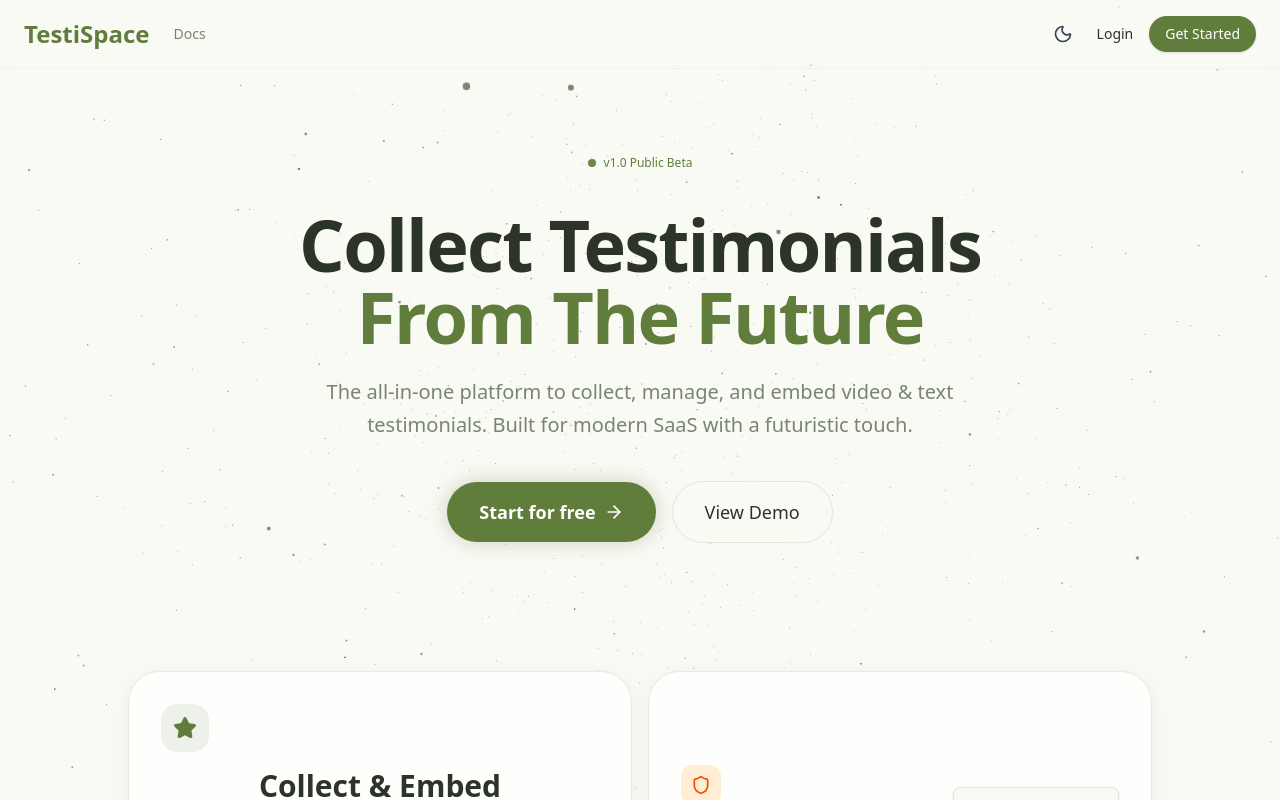
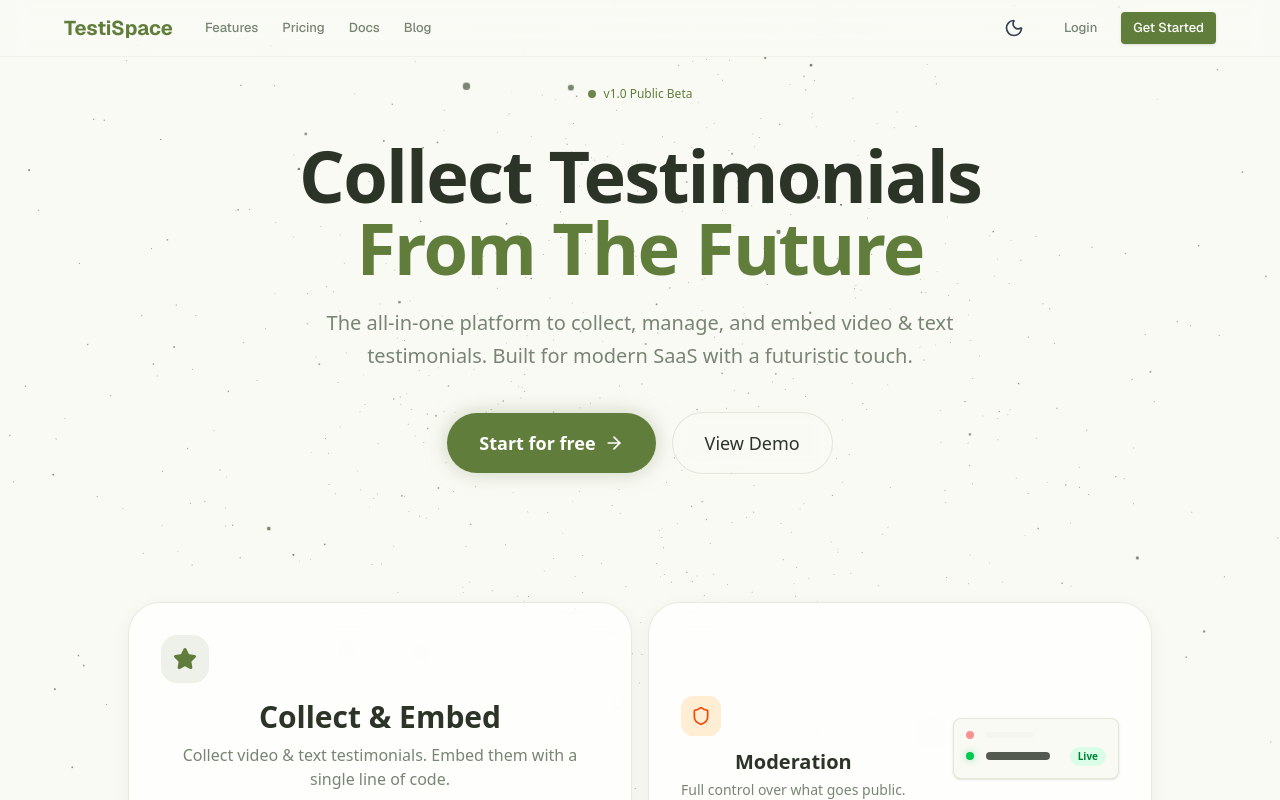
Before and after one commit to xeylous/testispace, a Next.js app: page / in a window 1280 px wide. Shown: the top 800 px of the page. Built offline with nearby package versions, Linux system fonts and the light colour scheme; no server answers.

Commit message:
updated navbar

```diff
--- a/src/components/Navbar.tsx
+++ b/src/components/Navbar.tsx
@@ -8,53 +8,73 @@ export default function Navbar() {
   const { data: session, status } = useSession();
 
   return (
-    <nav className="relative z-20 flex items-center justify-between px-6 py-4 max-w-7xl mx-auto border-b border-border/40 backdrop-blur-md bg-background/50 sticky top-0">
-        <div className="flex items-center gap-6">
-            <Link href="/" className="text-2xl font-bold text-primary hover:text-primary/80 transition-colors">
-                TestiSpace
+    <nav className="fixed top-0 left-0 right-0 z-50 border-b border-border/40 backdrop-blur-md bg-background/50 font-sans transition-all duration-300">
+        <div className="max-w-[1200px] mx-auto px-6 h-14 flex items-center justify-between">
+            {/* Logo Section */}
+            <div className="flex items-center gap-8">
+                <Link href="/" className="flex items-center gap-2 group">
+                    <span className="text-xl font-bold text-primary hover:opacity-90 transition-opacity">TestiSpace</span>
                 </Link>
-            <Link href="/docs" className="text-sm font-medium text-muted-foreground hover:text-foreground transition-colors">
+
+                {/* Desktop Navigation */}
+                <div className="hidden md:flex items-center gap-6">
+                    <Link href="/features" className="text-[13px] font-medium text-muted-foreground hover:text-foreground transition-colors">
+                        Features
+                    </Link>
+                    <Link href="/pricing" className="text-[13px] font-medium text-muted-foreground hover:text-foreground transition-colors">
+                        Pricing
+                    </Link>
+                    <Link href="/docs" className="text-[13px] font-medium text-muted-foreground hover:text-foreground transition-colors">
                         Docs
                     </Link>
+                    <Link href="https://blog.xeylous.xyz" target="_blank" className="text-[13px] font-medium text-muted-foreground hover:text-foreground transition-colors">
+                        Blog
+                    </Link>
                 </div>
-        <div className="flex items-center gap-4">
+            </div>
+
+            {/* Right Side Actions */}
+            <div className="flex items-center gap-3">
+                <div className="mr-2">
                    <ThemeToggle />
+                </div>
+
                 {status === "loading" ? (
-              <div className="w-20 h-8 bg-muted animate-pulse rounded-full" />
+                  <div className="w-20 h-8 bg-muted animate-pulse rounded-md" />
                 ) : session ? (
                   <>
                     <Link
                       href="/dashboard"
-                  className="flex items-center gap-2 text-sm font-medium hover:text-primary transition-colors"
+                      className="hidden sm:flex items-center gap-2 text-[13px] font-medium text-muted-foreground hover:text-foreground transition-colors"
                     >
-                  <LayoutDashboard size={16} />
+                      <LayoutDashboard size={14} />
                       Dashboard
                     </Link>
-                <span className="text-sm text-muted-foreground hidden sm:block">
-                  {session.user?.email}
-                </span>
                     <button
                       onClick={() => signOut({ callbackUrl: "/" })}
-                  className="flex items-center gap-2 bg-destructive/10 hover:bg-destructive/20 text-destructive px-3 py-2 rounded-full text-sm font-medium transition-all cursor-pointer"
+                      className="text-[13px] font-medium text-muted-foreground hover:text-foreground transition-colors"
                     >
-                  <LogOut size={16} />
-                  <span className="hidden sm:inline">Logout</span>
+                      Log out
                     </button>
                   </>
                 ) : (
                   <>
-                <Link href="/login" className="text-sm font-medium hover:text-primary transition-colors">
+                    <Link
+                        href="/login"
+                        className="text-[13px] font-medium text-muted-foreground hover:text-foreground transition-colors px-3 py-1.5"
+                    >
                       Login
                     </Link>
                     <Link
                       href="/register"
-                  className="bg-primary hover:bg-primary/90 text-primary-foreground px-4 py-2 rounded-full text-sm font-medium transition-all shadow-sm"
+                      className="bg-primary hover:bg-primary/90 text-primary-foreground px-3 py-1.5 rounded-[4px] text-[13px] font-medium transition-all shadow-sm"
                     >
                       Get Started
                     </Link>
                   </>
                 )}
             </div>
+        </div>
     </nav>
   );
 }
```
Lines whose indentation alone changed are shown as unchanged.
